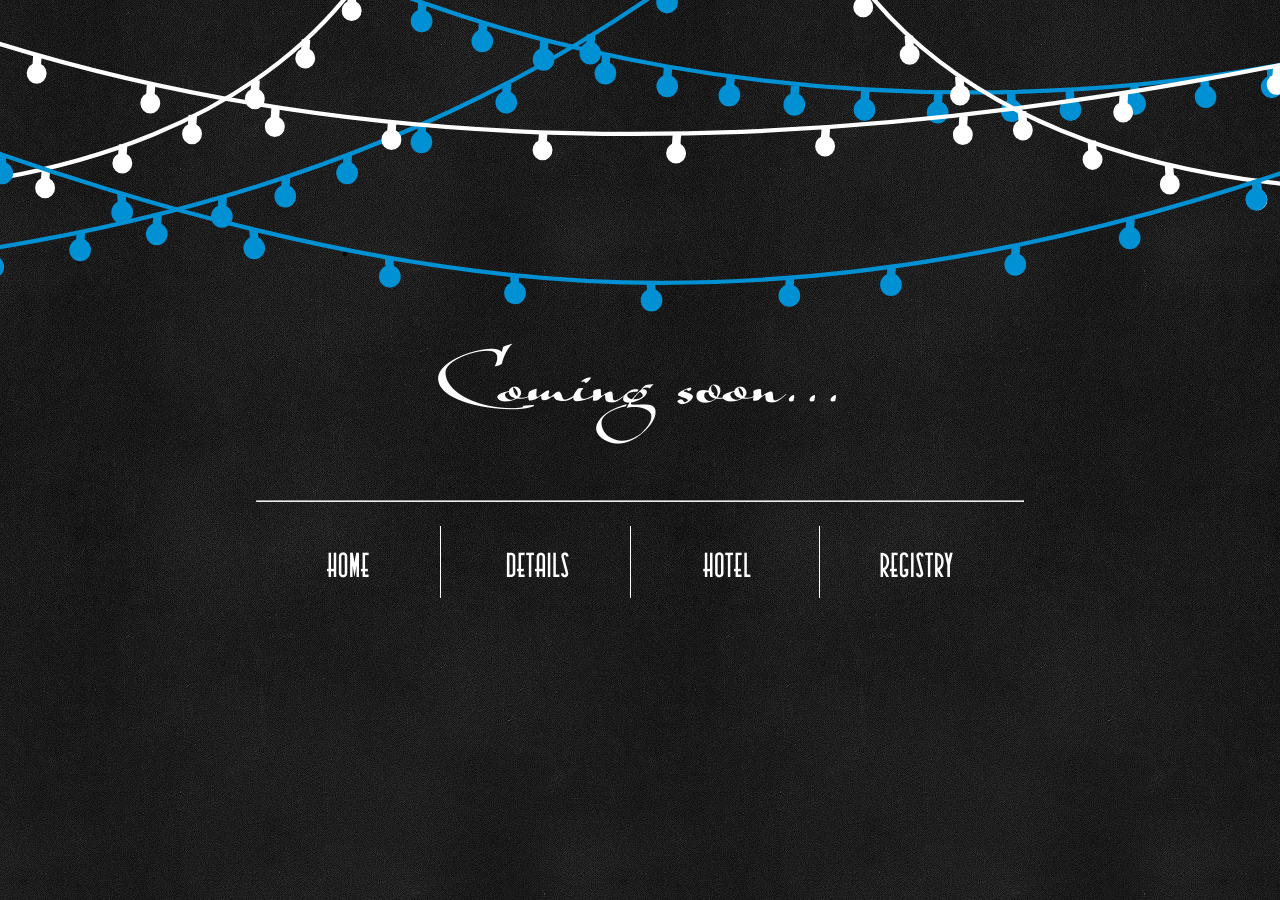
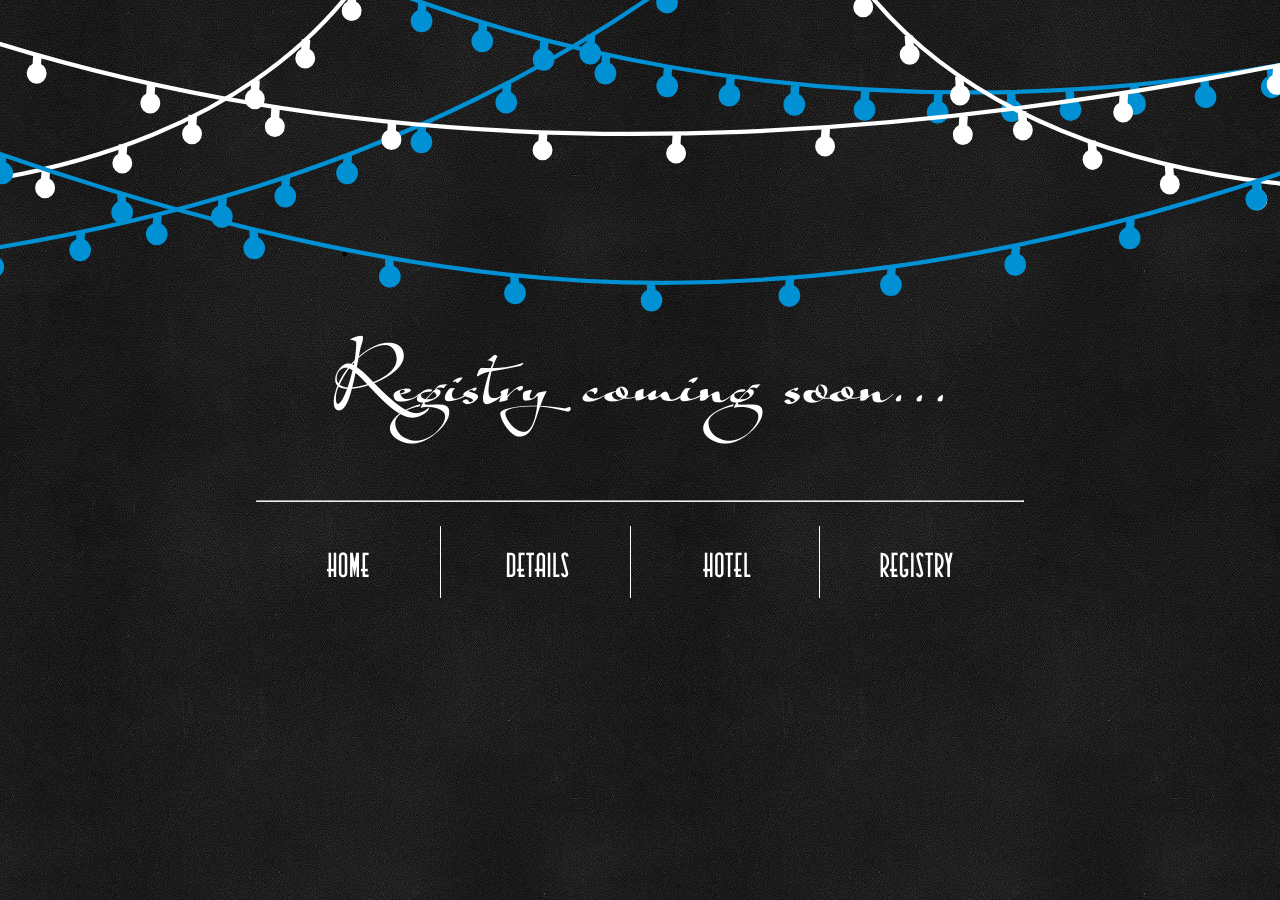
Before and after one commit to tdg5/wedding_jekyll, a Jekyll site: the page built from pages/registry/index.html, in a window 1280 px wide. Built offline with Jekyll 4.4.1, drawn with Linux system fonts in a browser that asks for light colours; Markdown is read by kramdown in place of the engine named in the settings.

Commit message:
Add 'Registry' to registry page

```diff
--- a/pages/registry/index.html
+++ b/pages/registry/index.html
@@ -4,4 +4,4 @@ permalink: /registry/
 theme: dark
 title: Enough about us, let's talk about charity
 ---
-<p class="centered script lg margin-top-sm">Coming soon...</p>
+<p class="centered script lg margin-top-sm">Registry coming soon...</p>
```
